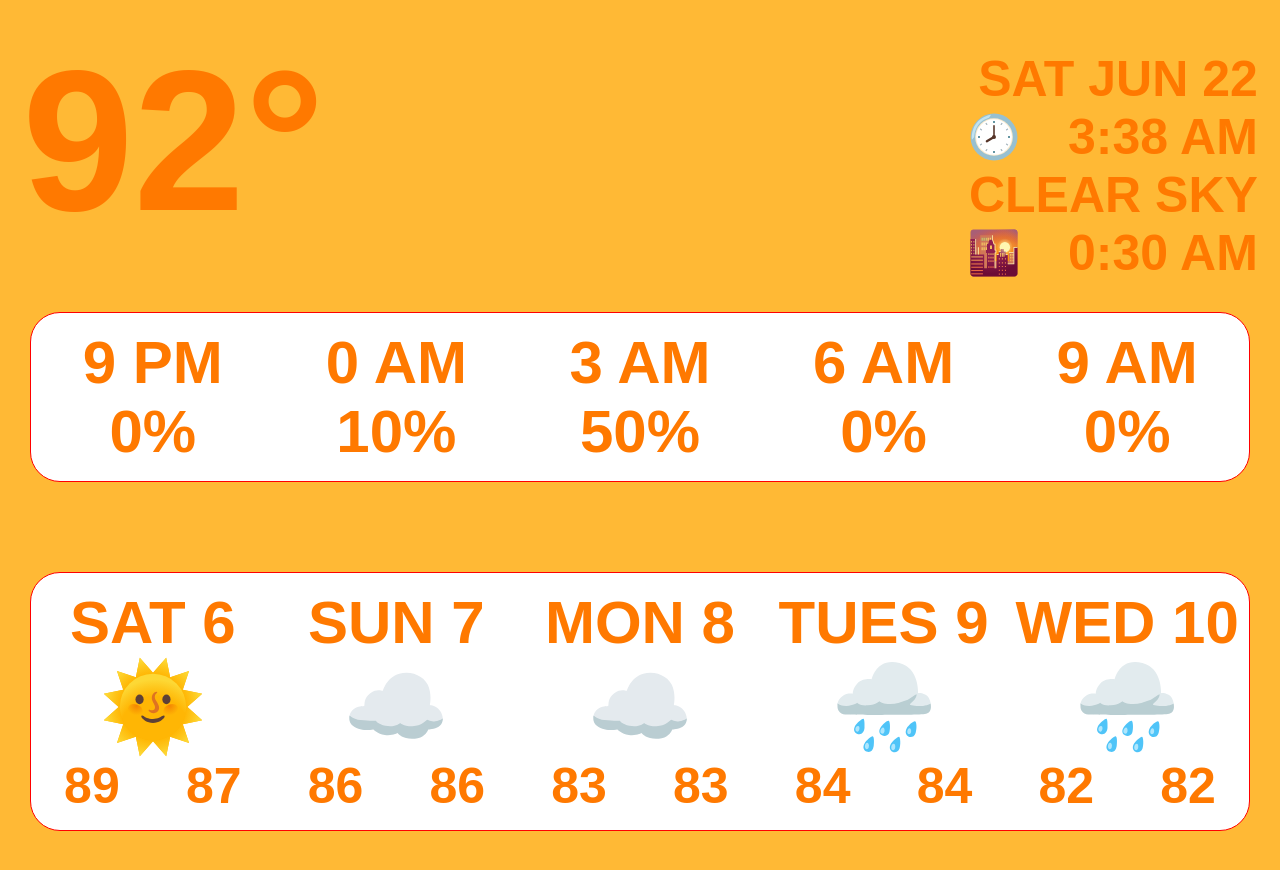
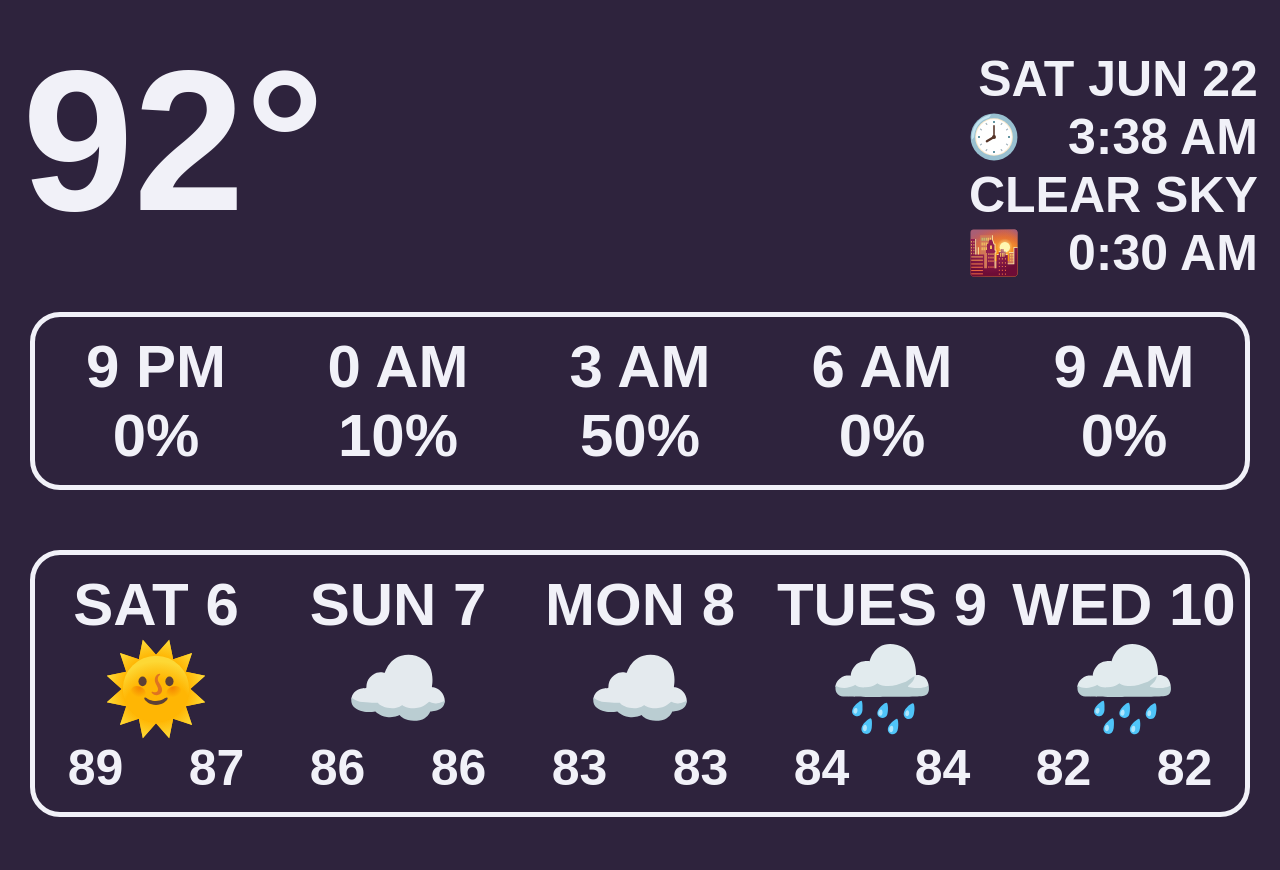
Before and after one commit to aliciahetrick/weather, a React (Vite) app: page / in a window 1280 px wide. Shown: the top 870 px of the page. After the commit the page ends 847 px from the top, so only its background shows below. Built offline with nearby package versions, Linux system fonts and the light colour scheme.

Commit message:
Styling - update contrast

```diff
--- a/src/App.css
+++ b/src/App.css
@@ -1,7 +1,7 @@
 body {
   margin: 0;
-  background-color: #ffb935;
-  color: #ff7900;
+  background-color: #2e233d;
+  color: #f1f1f8;
   font-family: "Raleway", sans-serif;
   text-transform: uppercase;
 }
--- a/src/components/Forecast.tsx
+++ b/src/components/Forecast.tsx
@@ -136,11 +136,12 @@ const WrapperColumns = styled.div`
 `;
 
 const WrapperRows = styled.div`
-  border: 1px solid red;
+  border: 5px solid #f1f1f8;
+  // box-shadow: 3px 3px #d28fff;
   border-radius: 0.5em;
   margin-left: 0.5em;
   margin-right: 0.5em;
-  background-color: white;
+  // background-color: #ffdbbb;
   padding-top: 0.25em;
   padding-bottom: 0.25em;
   display: flex;
@@ -149,7 +150,7 @@ const WrapperRows = styled.div`
   font-size: 60px;
   font-weight: 600;
   margin-top: 30px;
-  margin-bottom: 60px;
+  margin-bottom: 30px;
   text-align: center;
 `;
 
```
